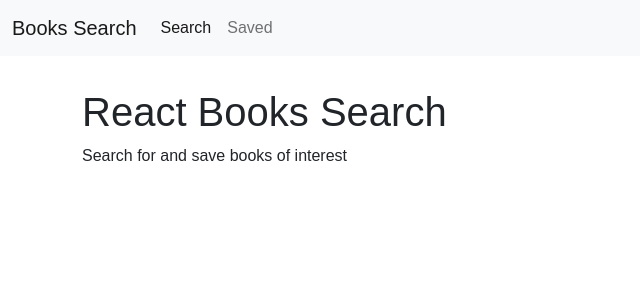
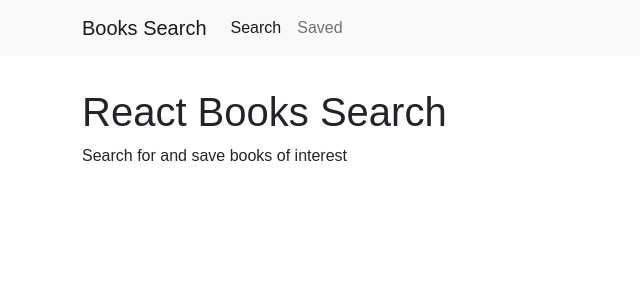
Before and after one commit to Conanas/books-search, a React (Create React App) app in the folder client/: page / in a window 1280 px wide. Shown: the top 300 px of the page, without its empty margins (0-640 px from the left). Built offline with nearby package versions, Linux system fonts and the light colour scheme.

Commit message:
removed container fluid from navbar

```diff
--- a/client/src/components/Navbar/index.js
+++ b/client/src/components/Navbar/index.js
@@ -3,7 +3,7 @@ import React from 'react';
 export default function Navbar() {
   return (
     <nav className="navbar navbar-expand-lg navbar-light bg-light">
-      <div className="container-fluid">
+      <div className="container">
         <a className="navbar-brand" href="/">Books Search</a>
         <button className="navbar-toggler" type="button" data-bs-toggle="collapse" data-bs-target="#navbarNavAltMarkup" aria-controls="navbarNavAltMarkup" aria-expanded="false" aria-label="Toggle navigation">
           <span className="navbar-toggler-icon"></span>
```
